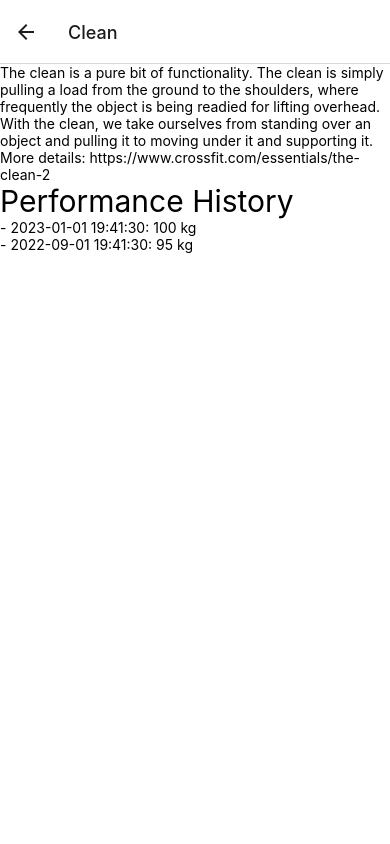
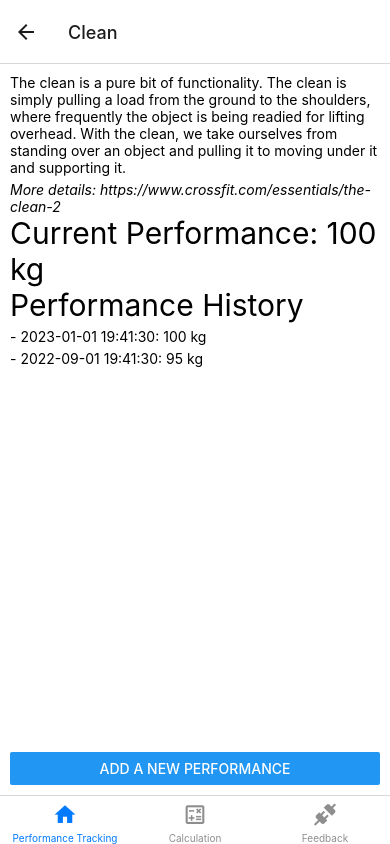
Before and after one commit to Weysan/PerfTracking, a React Native app: screen /Calculation in a window 390 px wide. Both pictures are taken after a click on the button "CLEAN". Built offline with nearby package versions, Linux system fonts and the light colour scheme.

Commit message:
Add basic screens + basic logic and some basic styling

```diff
--- a/App.js
+++ b/App.js
@@ -1,17 +1,82 @@
 import { NavigationContainer } from '@react-navigation/native';
 import { createNativeStackNavigator } from '@react-navigation/native-stack';
+import { createBottomTabNavigator } from '@react-navigation/bottom-tabs';
+import { MaterialCommunityIcons } from '@expo/vector-icons';
+
 import HomeScreen from './screens/Home';
 import MovementDetailsScreen from './screens/MovementDetails';
+import FeedbackScreen from './screens/Feedback';
+import CalculationScreen from './screens/Calculation';
 
 const Stack = createNativeStackNavigator();
+const Tab = createBottomTabNavigator();
+
+function MainStack() {
+  return (
+    <Stack.Navigator initialRouteName="Home">
+      <Stack.Screen name="Home" component={HomeScreen} options={{ title: 'Performance Tracking' }} />
+      <Stack.Screen name="Details" component={MovementDetailsScreen} options={({ route }) => ({ title: route.params.title })} />
+    </Stack.Navigator>
+  );
+}
+
+function CalculationStack() {
+  return (
+    <Stack.Navigator initialRouteName="Calculation">
+      <Stack.Screen name="Calculation" component={CalculationScreen} options={{ title: 'Calculation' }} />
+    </Stack.Navigator>
+  );
+}
+
+function SettingsStack() {
+  return (
+    <Stack.Navigator initialRouteName="Feedback">
+      <Stack.Screen name="Feedback" component={FeedbackScreen} options={{ title: 'Feedback' }} />
+    </Stack.Navigator>
+  );
+}
 
 export default function App() {
   return (
     <NavigationContainer>
-      <Stack.Navigator initialRouteName="Home">
-        <Stack.Screen name="Home" component={HomeScreen} options={{ title: 'Performance Tracking' }} />
-        <Stack.Screen name="Details" component={MovementDetailsScreen} options={({ route }) => ({ title: route.params.title })} />
-      </Stack.Navigator>
+      <Tab.Navigator
+        initialRouteName="HomeTab"
+        screenOptions={{ headerShown: false, activeTintColor: '#3254a8', }}>
+        <Tab.Screen
+          name="HomeTab"
+          component={MainStack}
+          options={{
+            tabBarLabel: 'Performance Tracking',
+            tabBarIcon: ({ color, size }) => (
+              <MaterialCommunityIcons name="home" color={color} size={size} />
+            ),
+          }}
+        />
+        <Tab.Screen
+          name="CalculationTab"
+          component={CalculationStack}
+          options={{
+            tabBarLabel: 'Calculation',
+            tabBarIcon: ({ color, size }) => (
+              <MaterialCommunityIcons name="calculator-variant-outline" color={color} size={size} />
+            ),
+          }}
+        />
+        <Tab.Screen
+          name="FeedbackTab"
+          component={SettingsStack}
+          options={{
+            tabBarLabel: 'Feedback',
+            tabBarIcon: ({ color, size }) => (
+              <MaterialCommunityIcons
+                name="connection"
+                color={color}
+                size={size}
+              />
+            ),
+          }}
+        />
+      </Tab.Navigator>
     </NavigationContainer>
   );
 }
--- a/package.json
+++ b/package.json
@@ -9,6 +9,8 @@
     "web": "expo start --web"
   },
   "dependencies": {
+    "@expo/vector-icons": "^13.0.0",
+    "@react-navigation/bottom-tabs": "^6.5.7",
     "@react-navigation/native": "^6.1.6",
     "@react-navigation/native-stack": "^6.9.12",
     "expo": "~48.0.15",
--- /dev/null
+++ b/screens/Calculation.js
@@ -0,0 +1,62 @@
+import React from 'react';
+import { SafeAreaView, StyleSheet, Text, View, TextInput, Keyboard, TouchableWithoutFeedback } from 'react-native';
+
+export default function CalculationScreen({ }) {
+    const [weight, onChangeText] = React.useState('100');
+    const [percent, onChangePercent] = React.useState('90');
+
+    result = weight * percent / 100;
+
+    return (
+        <SafeAreaView style={{ flex: 1 }}>
+            <TouchableWithoutFeedback onPress={Keyboard.dismiss}>
+            <View style={styles.container}>
+                <View style={{ flexDirection:'row' }}>
+                    <TextInput
+                        style={styles.input}
+                        onChangeText={onChangeText}
+                        value={weight}
+                        placeholder="kg"
+                        keyboardType="numeric"
+                    />
+                    <Text style={styles.inlineInput}>kg</Text>
+                </View>
+                <View style={{ flexDirection:'row' }}>
+                    <TextInput
+                        style={styles.input}
+                        onChangeText={onChangePercent}
+                        value={percent}
+                        placeholder="%"
+                        keyboardType="numeric"
+                    />
+                    <Text style={styles.inlineInput}>%</Text>
+                </View>
+                <Text style={styles.result}>Result: {result} kg</Text>
+            </View>
+            </TouchableWithoutFeedback>
+        </SafeAreaView>
+    );
+}
+
+const styles = StyleSheet.create({
+    input: {
+      height: 40,
+      margin: 12,
+      borderWidth: 1,
+      padding: 10,
+    },
+    inlineInput: {
+        paddingTop: 15,
+        fontSize: 30,
+    },
+    result: {
+        paddingTop: 50,
+        fontSize: 30,
+    },
+    container: {
+      flex: 1,
+      backgroundColor: '#fff',
+      alignItems: 'center',
+      justifyContent: 'center',
+    },
+});
--- /dev/null
+++ b/screens/Feedback.js
@@ -0,0 +1,20 @@
+import { SafeAreaView, StyleSheet, Text, View } from 'react-native';
+
+export default function FeedbackScreen({ navigation }) {
+    return (
+        <SafeAreaView style={{ flex: 1 }}>
+            <View style={styles.container}>
+                <Text>We would love your feedback! Please feel the form below.</Text>
+            </View>
+        </SafeAreaView>
+    );
+}
+
+const styles = StyleSheet.create({
+    container: {
+      flex: 1,
+      backgroundColor: '#fff',
+      alignItems: 'center',
+      justifyContent: 'center',
+    },
+});
--- a/screens/MovementDetails.js
+++ b/screens/MovementDetails.js
@@ -1,26 +1,28 @@
-import { FlatList, StyleSheet, Text, View } from 'react-native';
-import ErrorScreen from './Error';
+import { Button, FlatList, StyleSheet, Text, View } from 'react-native';
+import {GetCurrentPerformance} from './../src/helper'
 
 export default function MovementDetailsScreen({route}) {
     // Get the parameters from the route
-    const { movement, description, link } = route.params;
+    const { description, link } = route.params;
 
-    if (movement == undefined) {
-        return <ErrorScreen/>
-    }
+    const PERFORMANCE_HISTORY_DUMMY = [
+        {date: '2023-01-01 19:41:30', performance: '100', unit:'kg'},
+        {date: '2022-09-01 19:41:30', performance: '95', unit:'kg'},
+    ];
+
+    let curPerformance = GetCurrentPerformance(PERFORMANCE_HISTORY_DUMMY);
 
     return (
         <View style={styles.container}>
-            <Text>{description}</Text>
-            <Text>More details: {link}</Text>
+            <Text style={styles.description}>{description}</Text>
+            <Text style={styles.link}>More details: {link}</Text>
+            <Text style={styles.title}>Current Performance: {curPerformance.performance} {curPerformance.unit}</Text>
             <Text style={styles.title}>Performance History</Text>
             <FlatList
-            data={[
-            {date: '2023-01-01 19:41:30', performance: '100', unit:'kg'},
-            {date: '2022-09-01 19:41:30', performance: '95', unit:'kg'},
-            ]}
-            renderItem={({item}) => <Text>- {item.date}: {item.performance} {item.unit}</Text>}
-        />
+                data={PERFORMANCE_HISTORY_DUMMY}
+                renderItem={({item}) => <Text style={styles.listItem}>- {item.date}: {item.performance} {item.unit}</Text>}
+            />
+            <Button title="Add a new performance" onPress={() => console.log('click')}/>
         </View>
     );
 }
@@ -29,9 +31,18 @@ const styles = StyleSheet.create({
     title: {
         fontSize: 30,
     },
+    description:{},
+    link: {
+        paddingTop: 5,
+        fontStyle: 'italic',
+    },
+    listItem: {
+        paddingTop: 5,
+    },
     container: {
       flex: 1,
       backgroundColor: '#fff',
       justifyContent: 'center',
+      padding: 10
     },
 });
--- /dev/null
+++ b/src/constants.js
@@ -0,0 +1,12 @@
+/*
+List of movements should have few attributes:
+- key: Title of the movement
+- link: to get more details about the movement
+- description: which will described the movement
+*/
+export const MOVEMENT_LIST = [
+    {key: 'Clean', link:'https://www.crossfit.com/essentials/the-clean-2', description: 'The clean is a pure bit of functionality. The clean is simply pulling a load from the ground to the shoulders, where frequently the object is being readied for lifting overhead. With the clean, we take ourselves from standing over an object and pulling it to moving under it and supporting it.'},
+    {key: 'Push Press', description: 'In the push press, the core-to-extremity principle is obvious as the muscles of the power zone — including the hip flexors, hip extensors (glutes and hams), spinal erectors, and quadriceps — assist the arms in driving the barbell overhead. With the push press, you will be able to move overhead as much as 30% more weight than with the shoulder press. Regular practice of the push press — and the push jerk — develops power and speed, which are critical to effective and efficient athletic movement. —Adapted from “The Overhead Lifts” by Greg Glassman', link: 'https://www.crossfit.com/essentials/the-push-press'},
+    {key: 'Snatch', description: 'The Olympic lifts train athletes to effectively activate more muscle fibers more rapidly than through any other modality of training. The explosiveness that results from this training is of vital necessity to every sport. Practicing the snatch teaches one to apply force to muscle groups in proper sequence — i.e., from the center of the body to its extremities (core to extremity). Learning this vital technical lesson benefits all athletes who need to impart force to another person or object, as is commonly required in nearly all sports.', link: 'https://www.crossfit.com/essentials/the-snatch'},
+    {key: 'Deadlift', description: 'The deadlift, being no more than the safe and sound approach by which any object should be lifted from the ground, keeps company with standing, running, jumping, and throwing for functionality but imparts quick and prominent athletic advantage like no other exercise. It is unrivaled in its simplicity and impact while unique in its capacity for increasing head-to-toe strength.', link: 'https://www.crossfit.com/essentials/the-deadlift'},
+]
--- /dev/null
+++ b/src/helper.js
@@ -0,0 +1,9 @@
+export function GetCurrentPerformance(performanceList) {
+    let curPerformance = {date:'', performance:'', unit:''};
+    for (let i = 0; i < performanceList.length; i++) {
+        if (curPerformance.date <= performanceList[i].date) {
+            curPerformance = performanceList[i];
+        }
+    }
+    return curPerformance;
+}
```
Also changed, not shown: screens/Home.js (+5 -9 lines), 2 other files (tests, documents, lock files or other folders).
